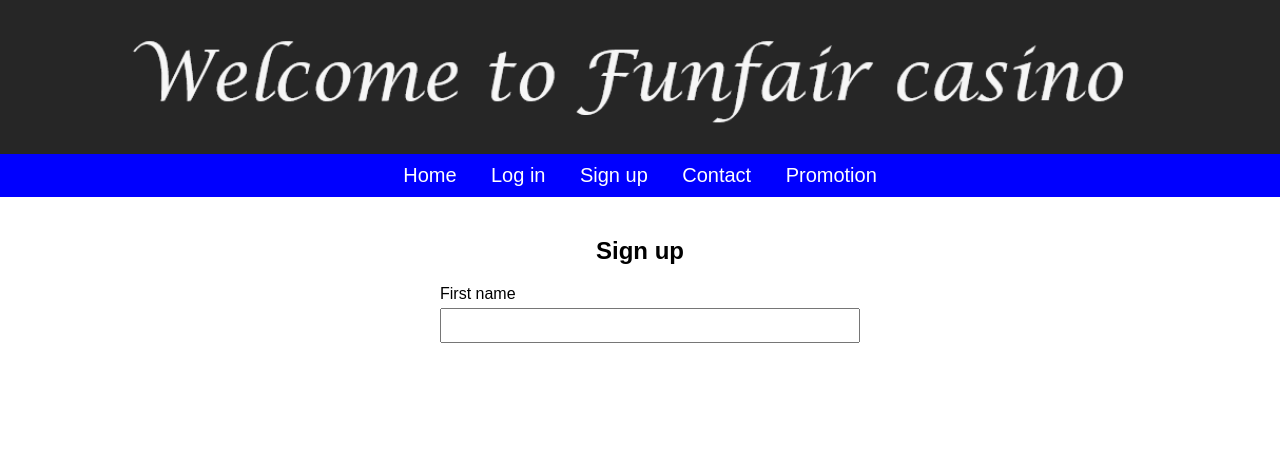
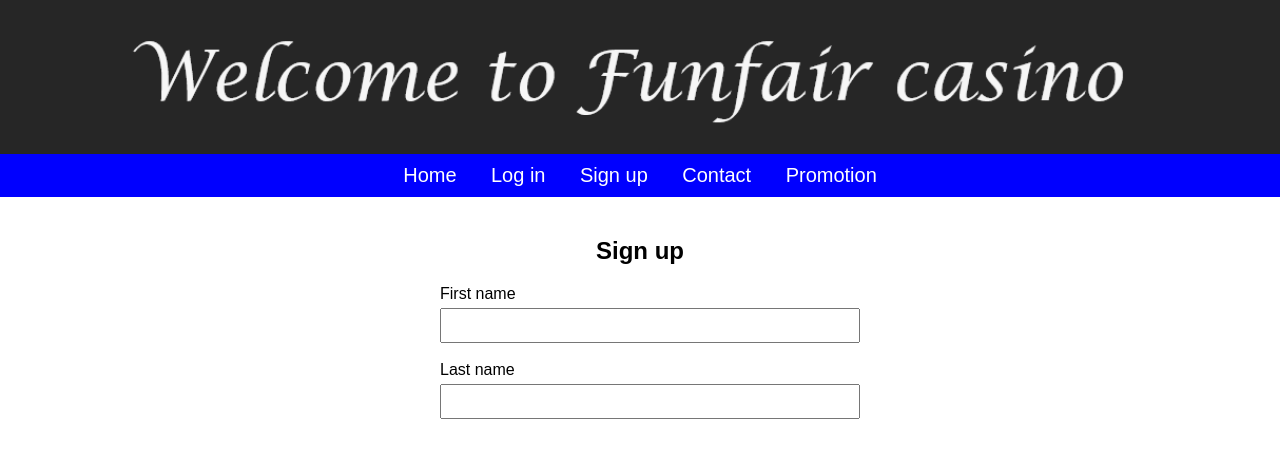
Before and after one commit to tsakhiur/funfair-casino-website, a plain HTML site: page signup.html in a window 1280 px wide. Drawn offline with Linux system fonts and the light colour scheme.

Commit message:
Update signup.html
Added last name field

```diff
--- a/signup.html
+++ b/signup.html
@@ -25,3 +25,8 @@ style="max-width:400px; margin:0 auto;">
 
 <label>First name</label><br>
 <input type="text" required onkeypress="return /[a-zA-Z]/i.test(event.key)"><br><br>
+<!--only allows letters -->
+
+ <label>Last name</label><br>
+ <input type="text" required onkeypress="return /[a-zA-Z]/i.test(event.key)"><br><br>
+    <!--only allows letters -->
```
